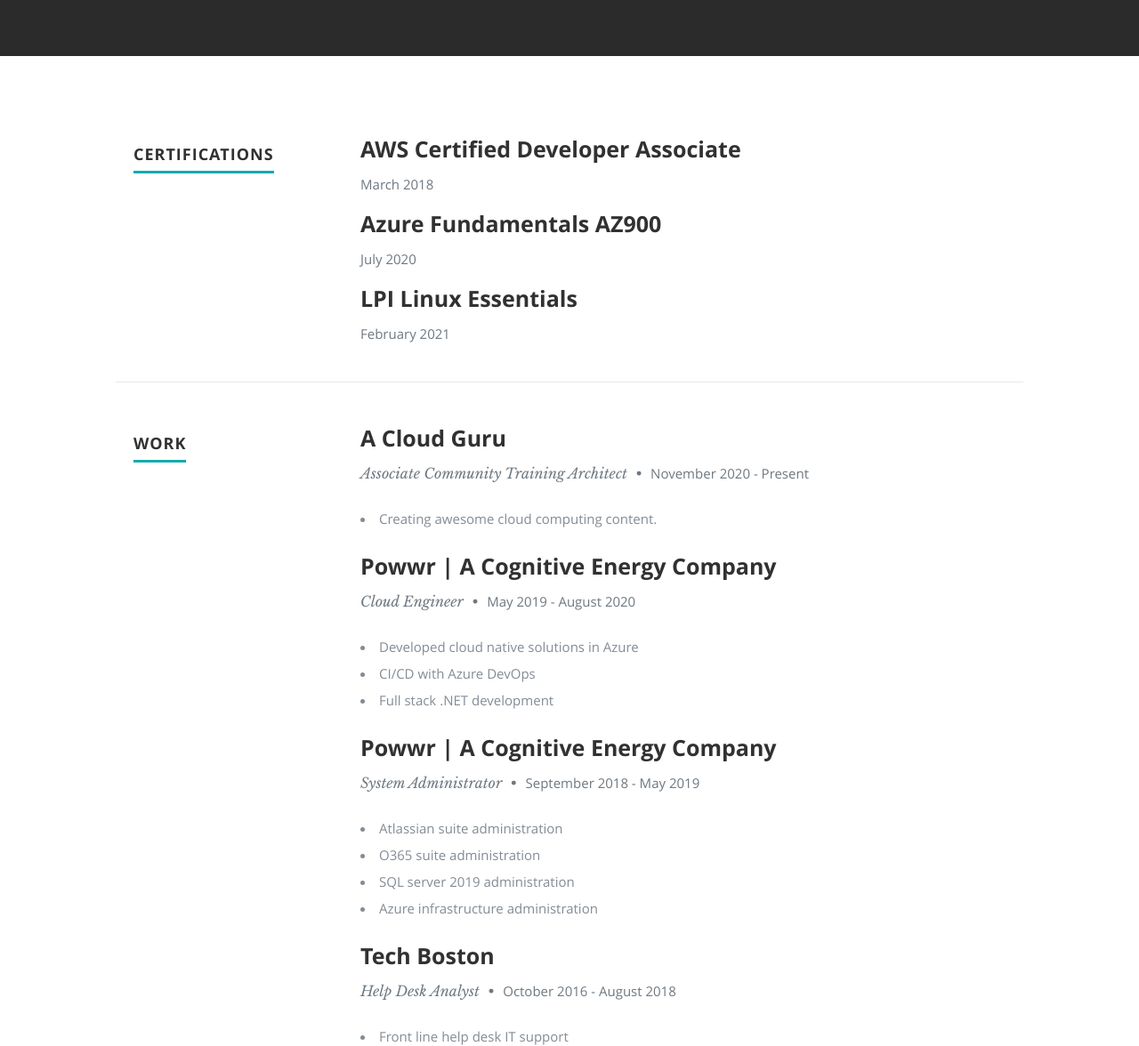
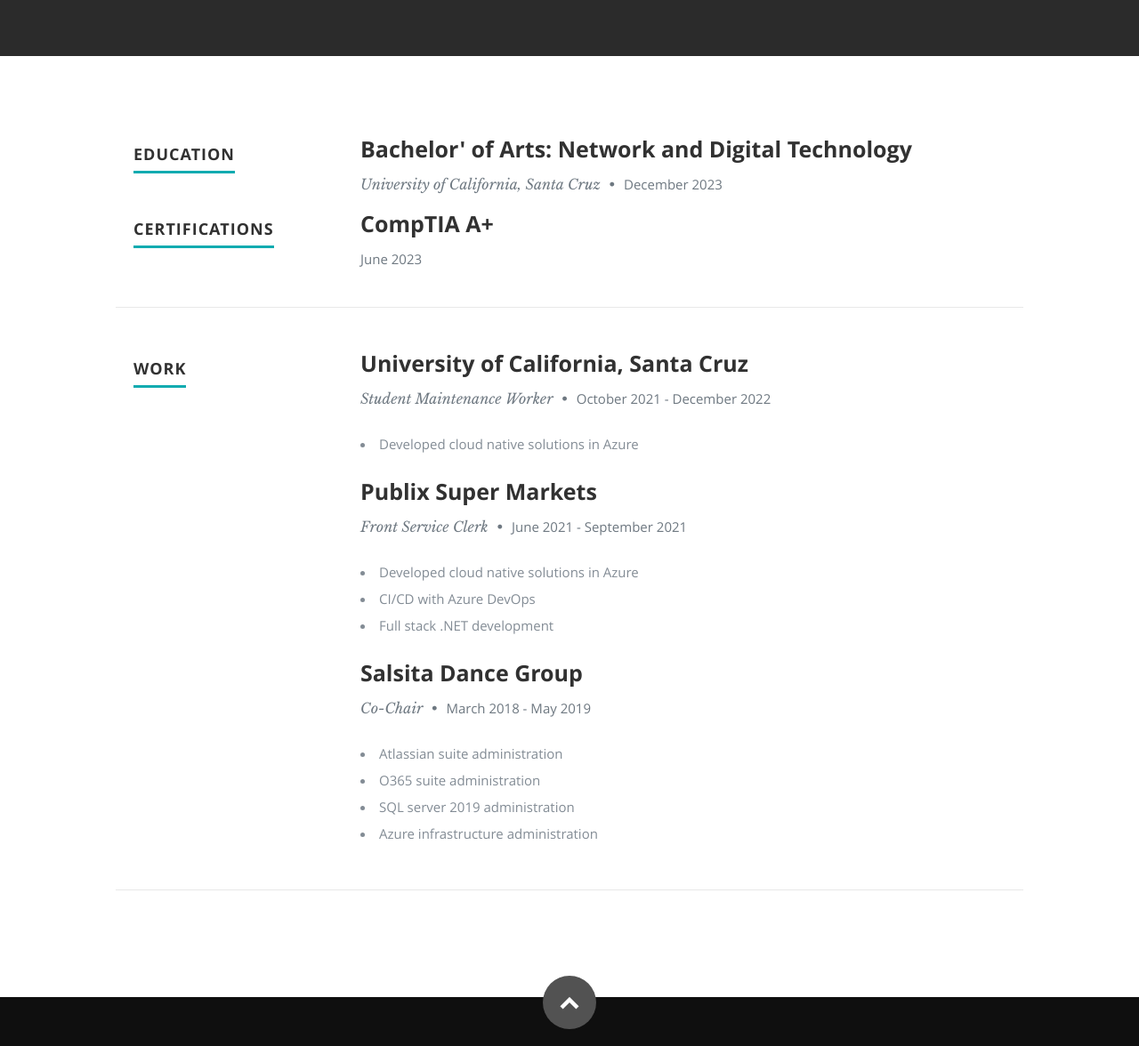
Before and after one commit to amart450/Azure-Resume, a plain HTML site: page frontend/index.html in a window 1280 px wide. Shown: the part 1091-2267 px from the top of the page at 89% size. Drawn offline with nearby package versions, Linux system fonts and the light colour scheme; a script that the page names is missing.

Commit message:
Updated my work experience and education.

```diff
--- a/frontend/index.html
+++ b/frontend/index.html
@@ -7,7 +7,7 @@
    <!--- Basic Page Needs
    ================================================== -->
    <meta charset="utf-8">
-	<title>Gwyn's Resume</title>
+	<title>Alex's Resume</title>
 	<meta name="description" content="">
 	<meta name="author" content="">
 
@@ -54,7 +54,7 @@
 
       <div class="row banner">
          <div class="banner-text">
-            <h1 class="responsive-headline">Hi, I'm Gwyn</h1>
+            <h1 class="responsive-headline">Hi, I'm Alex</h1>
 
             <p>and this page has been viewed <a id="counter"></a> times :) </p>
             <ul class="social">
@@ -83,7 +83,7 @@
 
          <div class="three columns">
 
-            <img class="profile-pic"  src="images/me.png" alt="" />
+            <img class="profile-pic"  src="images/me.JPG" alt="" />
 
          </div>
 
@@ -91,8 +91,8 @@
 
             <h2>ABOUT ME</h2>
 
-            <p> Hi, I'm Gwyneth Pena-Siguenza, <span>Training Architect at <a href="https://acloud.guru">A Cloud Guru</a></span>, <span> <a href="https://mvp.microsoft.com/en-us/PublicProfile/5003866">Azure MVP</a></span>
-               and <span><a href="https://youtube.com/madebygps">YouTuber</a></span> focused on making cloud learning more accessible and less daunting for everyone.
+            <p> Hi, I'm Alex Martinez, <span>Recent Grad eager to obtain a position in the IT field using my education,
+               knowledge and passion for network and digital technology.
 
          </br>
       </br>
@@ -115,6 +115,25 @@
       <div class="row education">
 
          <div class="three columns header-col">
+            <h1><span>Education</span></h1>
+         </div>
+
+         <div class="nine columns main-col">
+
+            <div class="row item">
+
+               <div class="twelve columns">
+
+                  <h3>Bachelor' of Arts: Network and Digital Technology</h3>
+                  <p class="info">University of California, Santa Cruz <span>&bull;</span> <em class="date">December 2023</em></p>
+
+               </div>
+
+            </div> <!-- item end -->
+
+         </div> <!-- main-col end -->
+
+         <div class="three columns header-col">
             <h1><span>Certifications</span></h1>
          </div>
 
@@ -124,34 +143,25 @@
 
                <div class="twelve columns">
 
-                  <h3>AWS Certified Developer Associate</h3>
-                  <p class="info"><em class="date">March 2018</em></p>
+                  <h3>CompTIA A+</h3>
+                  <p class="info"><em class="date">June 2023</em></p>
 
                </div>
 
             </div> <!-- item end -->
 
+            <!--
             <div class="row item">
 
                <div class="twelve columns">
 
                   <h3>Azure Fundamentals AZ900</h3>
-                  <p class="info"><em class="date">July 2020</em></p>
+                  <p class="info"><em class="date">June 2023</em></p>
 
                </div>
 
-            </div> <!-- item end -->
+            </div> item end -->
 
-            <div class="row item">
-
-               <div class="twelve columns">
-
-                  <h3>LPI Linux Essentials</h3>
-                  <p class="info"><em class="date">February 2021</em></p>
-
-               </div>
-
-            </div> <!-- item end -->
 
          </div> <!-- main-col end -->
 
@@ -172,11 +182,11 @@
 
                <div class="twelve columns">
 
-                  <h3>A Cloud Guru</h3>
-                  <p class="info">Associate Community Training Architect <span>&bull;</span> <em class="date">November 2020 - Present</em></p>
+                  <h3>University of California, Santa Cruz</h3>
+                  <p class="info">Student Maintenance Worker <span>&bull;</span> <em class="date">October 2021 - December 2022</em></p>
 
                   <p>
-                  <li>Creating awesome cloud computing content.</li>
+                  <li>Developed cloud native solutions in Azure</li>
                   </p>
 
                </div>
@@ -187,8 +197,8 @@
 
                <div class="twelve columns">
 
-                  <h3>Powwr | A Cognitive Energy Company</h3>
-                  <p class="info">Cloud Engineer <span>&bull;</span> <em class="date">May 2019 - August 2020</em></p>
+                  <h3>Publix Super Markets</h3>
+                  <p class="info">Front Service Clerk <span>&bull;</span> <em class="date">June 2021 - September 2021</em></p>
 
                   <p>
                      <li>Developed cloud native solutions in Azure</li>
@@ -204,45 +214,14 @@
 
                <div class="twelve columns">
 
-                  <h3>Powwr | A Cognitive Energy Company</h3>
-                  <p class="info">System Administrator <span>&bull;</span> <em class="date">September 2018 - May 2019</em></p>
+                  <h3>Salsita Dance Group</h3>
+                  <p class="info">Co-Chair <span>&bull;</span> <em class="date">March 2018 - May 2019</em></p>
 
                   <p>
                   <li>Atlassian suite administration</li>
                   <li>O365 suite administration</li>
                   <li>SQL server 2019 administration</li>
                   <li>Azure infrastructure administration</li>
-                  </p>
-
-               </div>
-
-            </div> <!-- item end -->
-
-            <div class="row item">
-
-               <div class="twelve columns">
-
-                  <h3>Tech Boston</h3>
-                  <p class="info">Help Desk Analyst <span>&bull;</span> <em class="date">October 2016 - August 2018</em></p>
-
-                  <p>
-                  <li>Front line help desk IT support</li>
-                  </p>
-
-               </div>
-
-            </div> <!-- item end -->
-
-            <div class="row item">
-
-               <div class="twelve columns">
-
-                  <h3>Apple Danbury</h3>
-                  <p class="info">Mobile tech <span>&bull;</span> <em class="date">December 2014 - August 2016</em></p>
-
-                  <p>
-                  <li>Repaired software and hardware issues related to iOS devices</li>
-
                   </p>
 
                </div>
```
Also changed, not shown: frontend/images/me.JPG (added).
